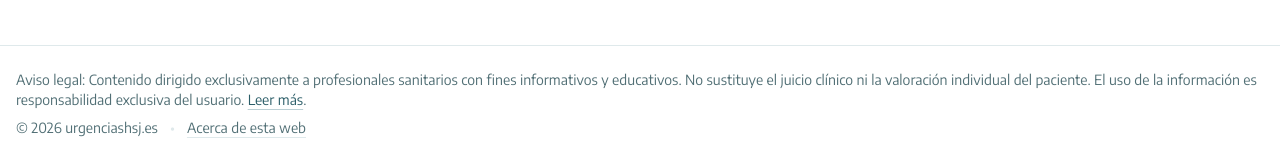
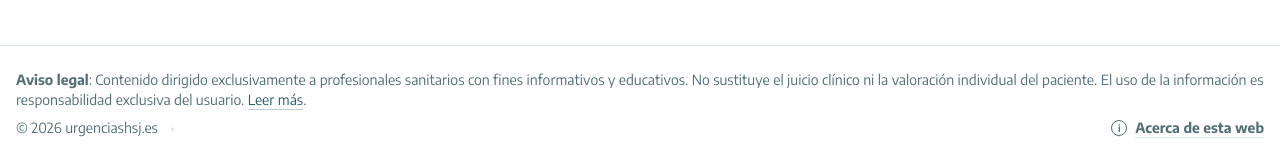
Before and after one commit to CincoD2/urgenciashsj-web, a Next.js app: page / in a window 1280 px wide. Shown: the part 1594-1753 px from the top of the page. Built offline with nearby package versions, Linux system fonts and the light colour scheme; no server answers.

Commit message:
cambios en footer

```diff
--- a/src/components/AboutModal.tsx
+++ b/src/components/AboutModal.tsx
@@ -122,14 +122,14 @@ export default function AboutModal({ open, onClose }: Props) {
             <button
               type="submit"
               disabled={status === 'sending' || status === 'sent' || message.trim().length === 0}
-              className="rounded-full bg-slate-900 px-4 py-2 text-xs font-semibold text-white disabled:cursor-not-allowed disabled:opacity-60"
+              className="rounded-full bg-slate-900 px-4 py-2 text-xs font-semibold text-white transition hover:bg-slate-800 disabled:cursor-not-allowed disabled:opacity-60"
             >
               {status === 'sending' ? 'Enviando...' : status === 'sent' ? 'Enviado' : 'Enviar'}
             </button>
             <button
               type="button"
               onClick={onClose}
-              className="rounded-full border border-slate-300 px-4 py-2 text-xs font-semibold text-slate-700"
+              className="rounded-full border border-slate-300 px-4 py-2 text-xs font-semibold text-slate-700 transition hover:bg-slate-100"
             >
               Cerrar
             </button>
--- a/src/components/Footer.tsx
+++ b/src/components/Footer.tsx
@@ -11,7 +11,7 @@ export default function Footer() {
     <footer className="border-t border-[#dfe9eb] mt-12 bg-white">
       <div className="mx-auto max-w-7xl px-4 py-6 text-sm text-[#516f75] space-y-2">
         <div>
-          Aviso legal: Contenido dirigido exclusivamente a profesionales sanitarios con fines
+          <b>Aviso legal</b>: Contenido dirigido exclusivamente a profesionales sanitarios con fines
           informativos y educativos. No sustituye el juicio clínico ni la valoración individual del
           paciente. El uso de la información es responsabilidad exclusiva del usuario.{' '}
           <a
@@ -22,15 +22,20 @@ export default function Footer() {
           </a>
           .
         </div>
-        <div className="flex flex-wrap items-center gap-3">
-          <span>© {new Date().getFullYear()} urgenciashsj.es</span>
-          <span className="text-[#dfe9eb]">•</span>
+        <div className="flex flex-wrap items-center justify-between gap-3">
+          <div className="flex flex-wrap items-center gap-3">
+            <span>© {new Date().getFullYear()} urgenciashsj.es</span>
+            <span className="text-[#dfe9eb]">•</span>
+          </div>
           <button
             type="button"
             onClick={() => setAboutOpen(true)}
-            className="underline decoration-[#dfe9eb] underline-offset-4 hover:text-[#3d7684]"
+            className="inline-flex items-center gap-2 underline decoration-[#dfe9eb] underline-offset-4 hover:text-[#3d7684]"
           >
-            Acerca de esta web
+            <span className="inline-flex h-4 w-4 items-center justify-center rounded-full border border-current text-[10px] font-semibold leading-none">
+              i
+            </span>
+            <b>Acerca de esta web</b>
           </button>
         </div>
       </div>
```
